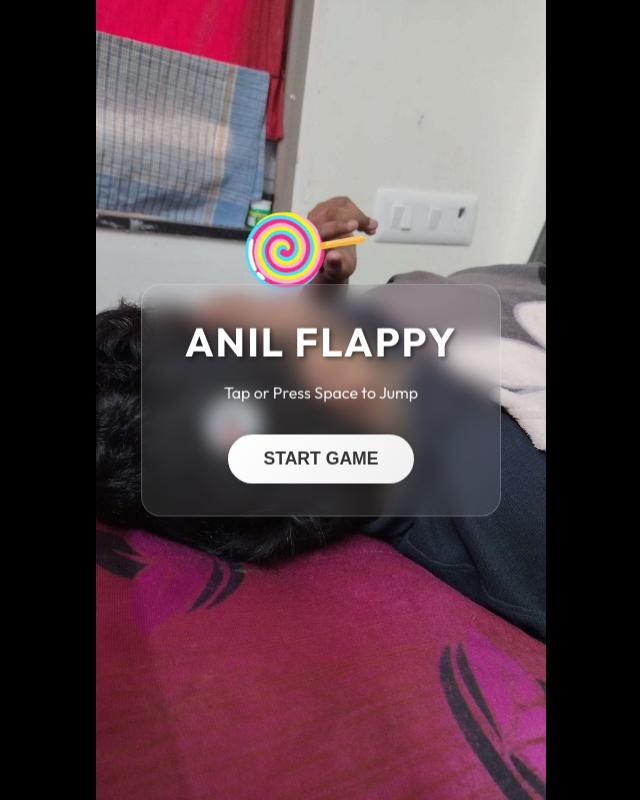
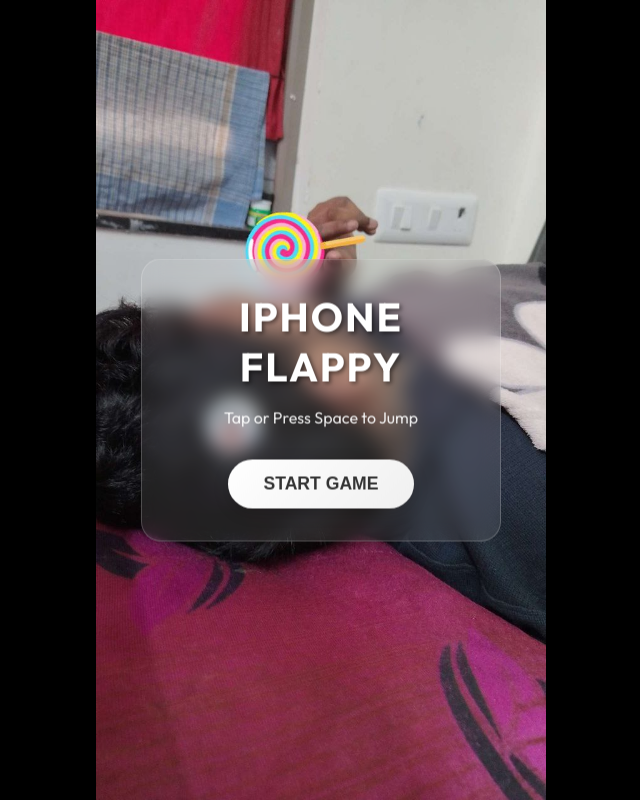
Before and after one commit to KL2300030695/Iphone-Flappy, a plain HTML site: page index.html in a window 1280 px wide. Shown: the whole page, without its empty margins (319-959 px from the left). Drawn offline with Linux system fonts and the light colour scheme.

Commit message:
first commit

```diff
--- a/index.html
+++ b/index.html
@@ -4,7 +4,7 @@
 <head>
     <meta charset="UTF-8">
     <meta name="viewport" content="width=device-width, initial-scale=1.0, maximum-scale=1.0, user-scalable=no">
-    <title>Anil Flappy Bird</title>
+    <title>Iphone Flappy Bird</title>
     <link rel="stylesheet" href="style.css">
     <link rel="preconnect" href="https://fonts.googleapis.com">
     <link rel="preconnect" href="https://fonts.gstatic.com" crossorigin>
@@ -17,7 +17,7 @@
 
         <div id="ui-layer">
             <div id="start-screen" class="overlay">
-                <h1>Anil Flappy</h1>
+                <h1>Iphone Flappy</h1>
                 <p>Tap or Press Space to Jump</p>
                 <button id="start-btn">Start Game</button>
             </div>
```
